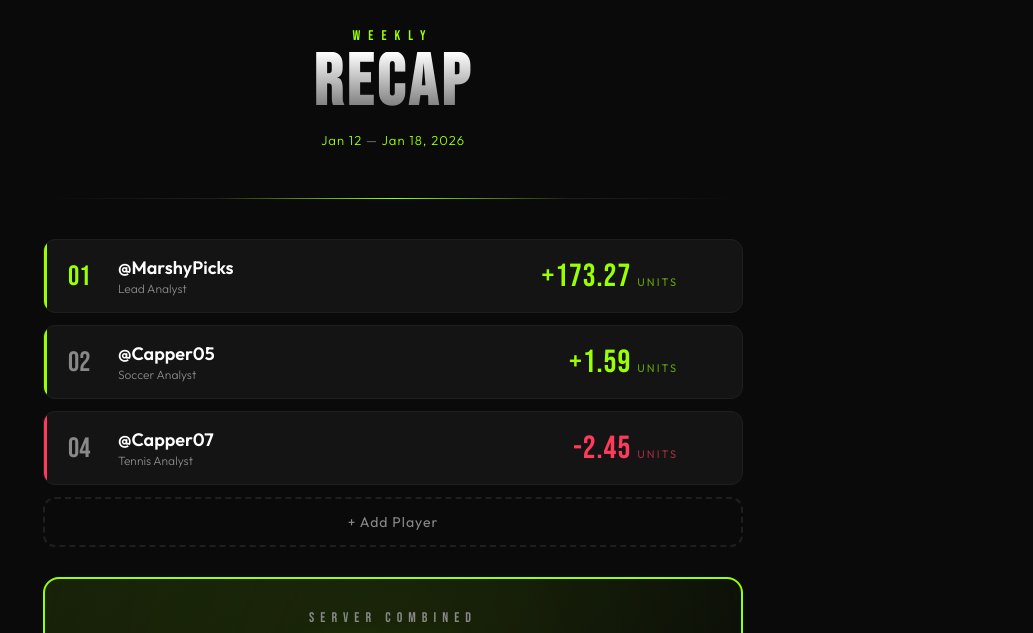
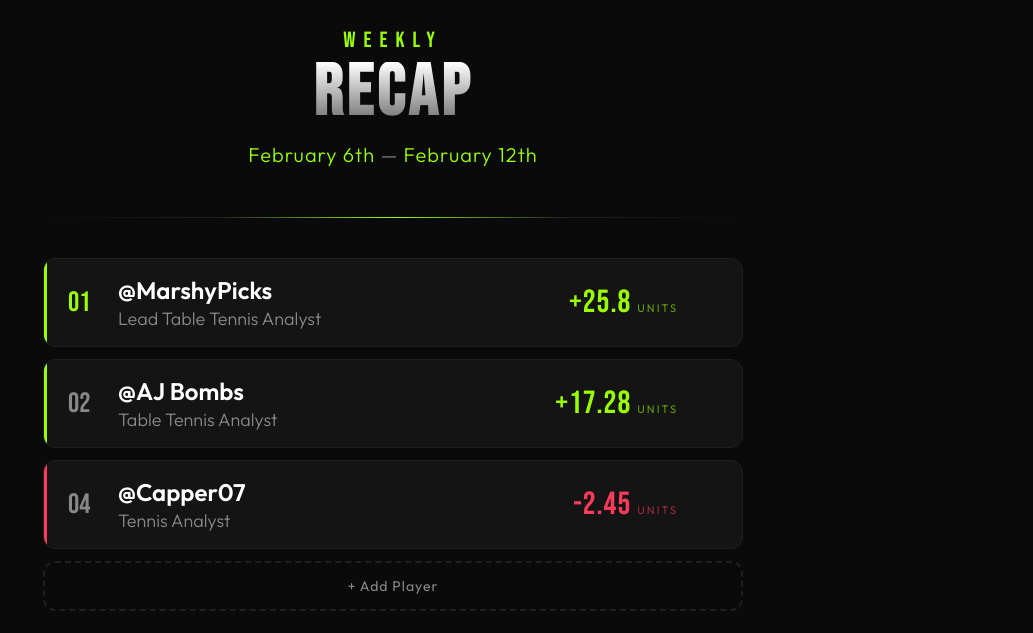
Before and after one commit to ahorner1117/OGTT, a plain HTML site: page ogtt-weekly-recap.html in a window 1280 px wide. Shown: the part 118-751 px from the top of the page, without its empty margins (247-1280 px from the left). Drawn offline with Linux system fonts and the light colour scheme.

Commit message:
Add larger fonts

```diff
--- a/ogtt-weekly-recap.html
+++ b/ogtt-weekly-recap.html
@@ -64,7 +64,7 @@
 
         .weekly-label {
             font-family: 'Bebas Neue', sans-serif;
-            font-size: 14px;
+            font-size: 22px;
             letter-spacing: 8px;
             color: var(--ogtt-green);
             text-transform: uppercase;
@@ -83,7 +83,7 @@
         }
 
         .date-range {
-            font-size: 13px;
+            font-size: 20px;
             color: var(--text-secondary);
             margin-top: 15px;
             font-weight: 300;
@@ -172,12 +172,12 @@
 
         .player-name {
             font-weight: 600;
-            font-size: 18px;
+            font-size: 24px;
             color: var(--text-primary);
         }
 
         .player-role {
-            font-size: 12px;
+            font-size: 18px;
             color: var(--text-secondary);
             font-weight: 300;
         }
@@ -328,7 +328,7 @@
             display: none;
             position: fixed;
             bottom: 20px;
-            left: 50%;
+            left: 10%;
             transform: translateX(-50%);
             padding: 10px 24px;
             background: rgba(255, 255, 255, 0.08);
@@ -513,8 +513,8 @@
             <div class="title-section">
                 <div class="weekly-label" contenteditable="true">Weekly</div>
                 <h1 class="title" contenteditable="true">RECAP</h1>
-                <p class="date-range"><span contenteditable="true">Jan 12</span> — <span contenteditable="true">Jan 18,
-                        2026</span></p>
+                <p class="date-range"><span contenteditable="true">February 6th </span> — <span
+                        contenteditable="true">February 12th</span></p>
             </div>
         </header>
 
@@ -526,10 +526,10 @@
                 <div class="rank">01</div>
                 <div class="player-info">
                     <span class="player-name" contenteditable="true">@MarshyPicks</span>
-                    <span class="player-role" contenteditable="true">Lead Analyst</span>
+                    <span class="player-role" contenteditable="true">Lead Table Tennis Analyst</span>
                 </div>
                 <div class="units positive">
-                    <span contenteditable="true">+173.27</span>
+                    <span contenteditable="true">+25.8</span>
                     <span class="units-label">UNITS</span>
                 </div>
                 <button class="delete-btn" onclick="deleteRow(this)" title="Remove row">&times;</button>
@@ -538,11 +538,11 @@
             <div class="player-row neutral" style="--row-accent: var(--neutral);">
                 <div class="rank">02</div>
                 <div class="player-info">
-                    <span class="player-name" contenteditable="true">@Capper05</span>
-                    <span class="player-role" contenteditable="true">Soccer Analyst</span>
+                    <span class="player-name" contenteditable="true">@AJ Bombs</span>
+                    <span class="player-role" contenteditable="true">Table Tennis Analyst</span>
                 </div>
                 <div class="units neutral">
-                    <span contenteditable="true">+1.59</span>
+                    <span contenteditable="true">+17.28</span>
                     <span class="units-label">UNITS</span>
                 </div>
                 <button class="delete-btn" onclick="deleteRow(this)" title="Remove row">&times;</button>
```
